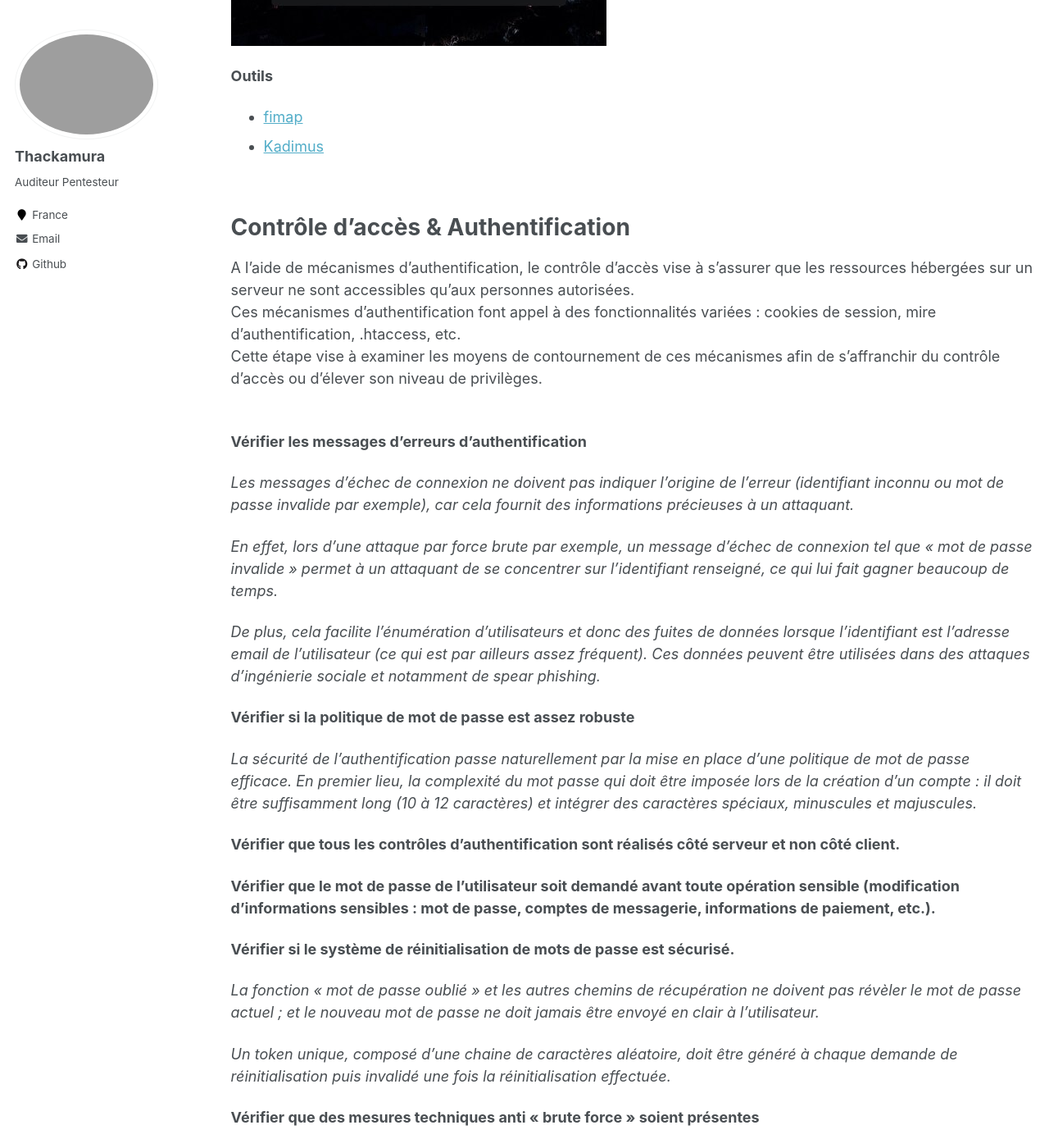
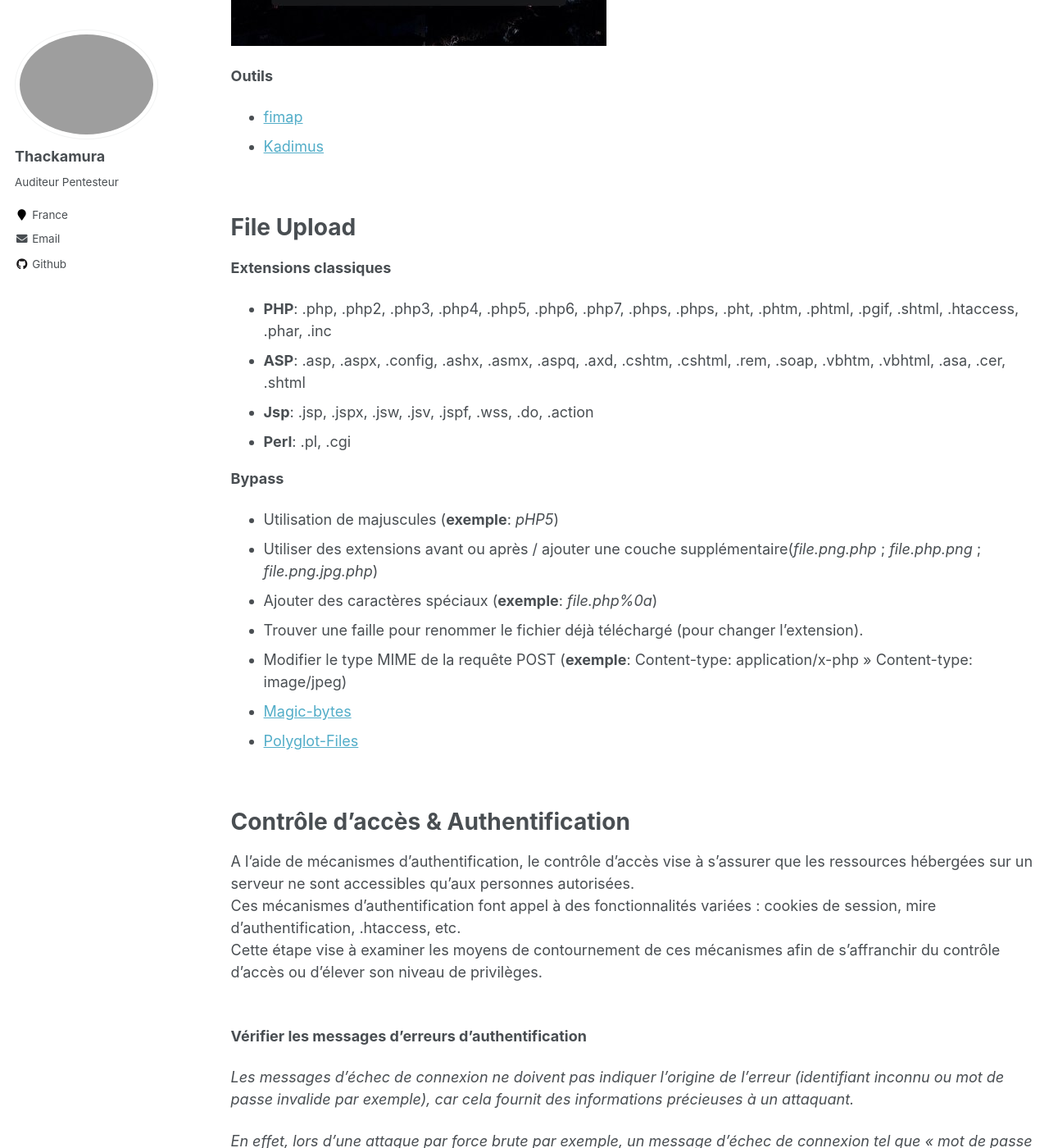
Before and after one commit to thackamura/thackamura.github.io, a Jekyll site: the page built from _pages/web-checklist.md, in a window 1280 px wide and 1400 px high, scrolled down 6834 px. Shown: the whole window at 82% size. Built offline with Jekyll 4.4.1, drawn with Linux system fonts in a browser that asks for light colours.

Commit message:
Update web-checklist.md

```diff
--- a/_pages/web-checklist.md
+++ b/_pages/web-checklist.md
@@ -212,6 +212,29 @@ File Inclusion/Path traversal
 
 <br/>
 
+File Upload
+======
+
+**Extensions classiques**
+* **PHP**: .php, .php2, .php3, .php4, .php5, .php6, .php7, .phps, .phps, .pht, .phtm, .phtml, .pgif, .shtml, .htaccess, .phar, .inc
+* **ASP**: .asp, .aspx, .config, .ashx, .asmx, .aspq, .axd, .cshtm, .cshtml, .rem, .soap, .vbhtm, .vbhtml, .asa, .cer, .shtml
+* **Jsp**: .jsp, .jspx, .jsw, .jsv, .jspf, .wss, .do, .action
+* **Perl**: .pl, .cgi
+
+**Bypass**
+* Utilisation de majuscules (**exemple**: *pHP5*)
+* Utiliser des extensions avant ou après / ajouter une couche supplémentaire(*file.png.php* ; *file.php.png* ; *file.png.jpg.php*)
+* Ajouter des caractères spéciaux (**exemple**: *file.php%0a*)
+* Trouver une faille pour renommer le fichier déjà téléchargé (pour changer l'extension).
+* Modifier le type MIME de la requête POST (**exemple**: Content-type: application/x-php >> Content-type: image/jpeg)
+* [Magic-bytes](https://systemweakness.com/bypassing-file-upload-restriction-using-magic-bytes-eb13e801f264)
+* [Polyglot-Files](https://medium.com/swlh/polyglot-files-a-hackers-best-friend-850bf812dd8a)
+
+
+
+
+<br/>
+
 Contrôle d'accès & Authentification
 ======
 A l’aide de mécanismes d’authentification, le contrôle d’accès vise à s’assurer que les
```
